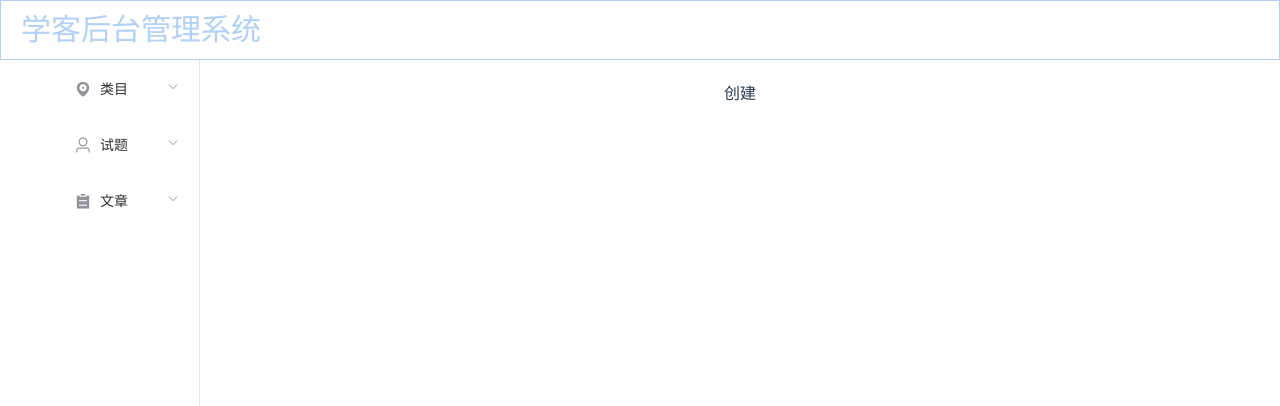
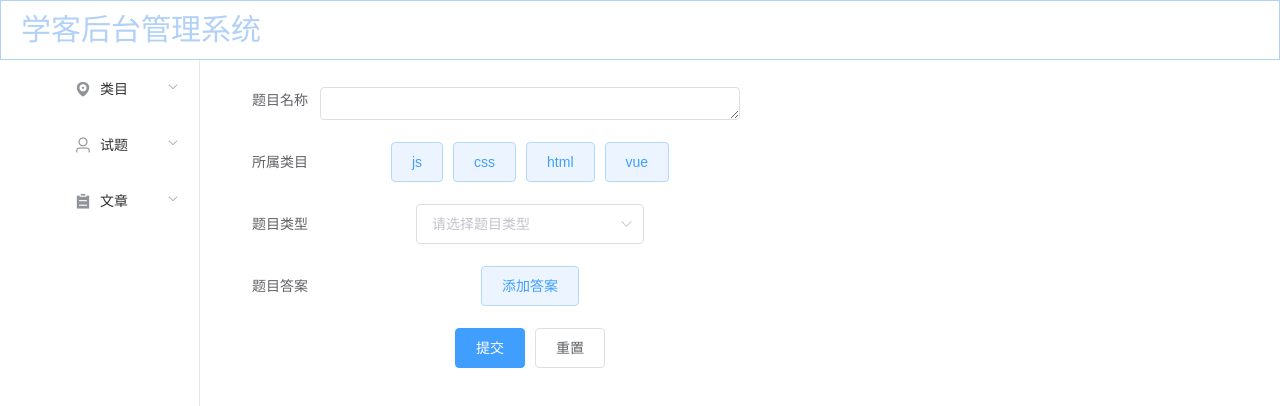
Before and after one commit to bo-ddd/hippo-business, a Vue app: page /establish in a window 1280 px wide. Shown: the top 406 px of the page. Built offline with nearby package versions, Linux system fonts and the light colour scheme.

Commit message:
写好的api

```diff
--- a/package.json
+++ b/package.json
@@ -9,6 +9,7 @@
         "lint": "vue-cli-service lint"
     },
     "dependencies": {
+        "axios": "^0.21.1",
         "core-js": "^3.6.5",
         "element-plus": "^1.0.2-beta.70",
         "element-ui": "^2.15.5",
--- /dev/null
+++ b/src/api/api.js
@@ -0,0 +1,31 @@
+import axios from 'axios';
+import { postConfig } from './config'
+
+
+axios.interceptors.request.use(function(config) {
+    config.headers.authorization = sessionStorage.getItem('token');
+    return config;
+})
+
+axios.interceptors.response.use(function(response) {
+    if (response.data.status == 401) {
+        location.href = '/'
+    }
+    console.log(postConfig)
+    return response.data;
+}, function(error) {
+    console.log('get error:', error)
+    return {
+        code: -1,
+        msg: '网络异常'
+    }
+});
+
+//接口定义的方式；
+export default {
+    //登录
+    // signin: (params) => {
+    //     return axios.post('/user/login', params, postConfig)
+    // },
+
+}
--- /dev/null
+++ b/src/api/config.js
@@ -0,0 +1,20 @@
+let serveUrl = '/api';
+
+export const postConfig = {
+    url: "",
+    baseURL: serveUrl,
+    headers: {
+        "Content-Type": "application/json",
+        "X-Requested-With": "XMLHttpRequest",
+    },
+    timeout: 5000
+}
+
+export const getConfig = {
+    url: "",
+    baseURL: serveUrl,
+    headers: {
+        "X-Requested-With": "XMLHttpRequest"
+    },
+    timeout: 5000
+};
--- a/src/store/index.js
+++ b/src/store/index.js
@@ -1,12 +1,18 @@
 import { createStore } from 'vuex'
-
+import Api from '@/api/api'
 export default createStore({
-  state: {
-  },
-  mutations: {
-  },
-  actions: {
-  },
-  modules: {
-  }
+    state: {},
+    mutations: {},
+    actions: {
+        /**
+         * @description 用户登录
+         * @param username  用户名
+         * @param password 密码
+         */
+        // signin(ctx, payload) {
+        //     return Api.signin(payload)
+        // },
+    },
+    modules: {}
 })
+console.log(Api);
--- a/src/views/About.vue
+++ /dev/null
@@ -1,5 +0,0 @@
-<template>
-  <div class="about">
-    <h1>This is an about page</h1>
-  </div>
-</template>
--- a/src/views/topiccatalogue/Establish.vue
+++ b/src/views/topiccatalogue/Establish.vue
@@ -1,11 +1,115 @@
 <template>
-  <div>
-      创建
-  </div>
+<div>
+    <el-row>
+        <el-col :span="12">
+            <el-form label-width="100px" class="demo-ruleForm">
+                <el-form-item label="题目名称" prop="data.title">
+                    <el-input type="textarea" autosize v-model="data.title"></el-input>
+                </el-form-item>
+                <el-form-item label="所属类目" prop="data.categoryId">
+                    <el-button type="primary" @click="categorIdget(3)" plain>js</el-button>
+                    <el-button type="primary" @click="categorIdget(2)" plain>css</el-button>
+                    <el-button type="primary" @click="categorIdget(1)" plain>html</el-button>
+                    <el-button type="primary" @click="categorIdget(4)" plain>vue</el-button>
+                </el-form-item>
+                <el-form-item label="题目类型">
+                    <el-select v-model="data.type" placeholder="请选择题目类型">
+                        <el-option label="单选" value="danxuan" @click="questiontype(true)"></el-option>
+                        <el-option label="多选" value="duoxuan" @click="questiontype(true)"></el-option>
+                        <el-option label="简答题" value="jianda" @click="questiontype(false)"></el-option>
+                    </el-select>
+                </el-form-item>
+                <el-form-item v-if="falg" label="题目答案" prop="type">
+                    <el-button type="primary" @click="showInput" plain>添加答案</el-button>
+                    <el-tag :key="tag" v-for="tag in data.options" closable :disable-transitions="false" @close="handleClose(tag)">
+                        {{tag}}
+                    </el-tag>
+                    <el-input class="input-new-tag" v-if="inputVisible" v-model="dynamicTag" ref="saveTagInput" size="small" @keyup.enter="handleInputConfirm" @blur="handleInputConfirm">
+                    </el-input>
+                </el-form-item>
+                <el-form-item v-else label="题目答案" prop="type">
+                    <el-checkbox-group v-model="data.type">
+                        <el-tag :key="tag" v-for="tag in data.options" closable :disable-transitions="false" @close="handleClose(tag)">
+                            {{tag}}
+                        </el-tag>
+                        <el-input class="input-new-tag" v-if="inputVisible" v-model="dynamicTag" ref="saveTagInput" size="small" @keyup.enter="handleInputConfirm" @blur="handleInputConfirm">
+                        </el-input>
+                        <el-button v-else class="button-new-tag" size="small" @click="showInput">+ New Tag</el-button>
+                    </el-checkbox-group>
+                </el-form-item>
+                <el-form-item>
+                    <el-button type="primary" @click="submitForm('data')">提交</el-button>
+                    <el-button @click="resetForm('data')">重置</el-button>
+                </el-form-item>
+            </el-form>
+        </el-col>
+        <el-col :span="12">
+        </el-col>
+    </el-row>
+</div>
 </template>
 
 <script>
 export default {
+    data() {
+        return {
+            data: {
+                type: '',
+                title: '',
+                options: [],
+                result: "",
+                categoryId: 0
+            },
+            inputVisible: false,
+            falg: true,
+            tableData: [],
+            dynamicTag: '',
+        };
+    },
+    methods: {
+        deleteRow(index, rows) {
+            rows.splice(index, 1);
+        },
+        submitForm(formName) {
+            this.$refs[formName].validate((valid) => {
+                if (valid) {
+                    alert('submit!');
+                } else {
+                    console.log('error submit!!');
+                    return false;
+                }
+            });
+        },
+        resetForm(formName) {
+            this.$refs[formName].resetFields();
+        },
+        handleClose(tag) {
+            this.data.options.splice(this.data.options.indexOf(tag), 1);
+            this.dynamicTag = ''
+        },
+
+        showInput() {
+            this.inputVisible = true;
+            this.$nextTick(() => {
+                this.$refs.saveTagInput.$refs.input.focus();
+            });
+        },
+
+        handleInputConfirm() {
+            let inputValue = this.dynamicTag;
+            if (inputValue) {
+                this.data.options.shift();
+                this.data.options.push(inputValue);
+            }
+            this.inputVisible = false;
+        },
+        questiontype(flag) {
+            this.falg = flag
+        },
+        categorIdget(index) {
+            this.data.categoryId == index
+        }
+    }
 
 }
 </script>
--- /dev/null
+++ b/vue.config.js
@@ -0,0 +1,12 @@
+module.exports = {
+    devServer: {
+        proxy: {
+            '/api': {
+                target: 'http://192.168.1.39:7001', //填写服务端的接口地址；
+                pathRewrite: {
+                    '^/api': ''
+                }
+            }
+        }
+    }
+}
```
Also changed, not shown: 1 other file (tests, documents, lock files or other folders).
